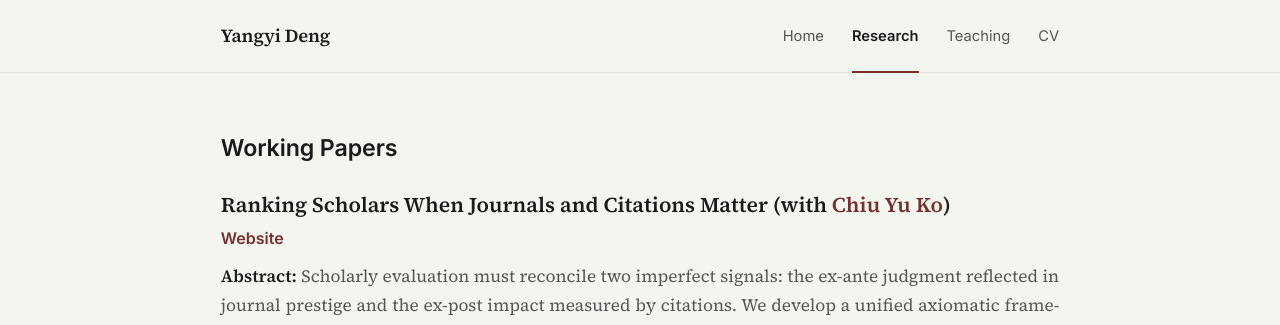
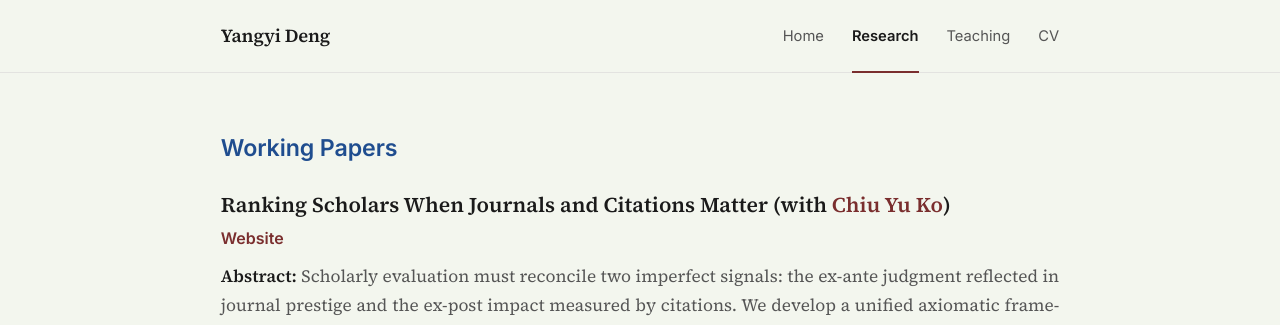
Before and after one commit to yangyi-deng/yangyi-deng.github.io, a Jekyll site: the page built from publications.html, in a window 1280 px wide and 1400 px high. Shown: the top 325 px of the window. Built offline with Jekyll 4.4.1, drawn with Linux system fonts in a browser that asks for light colours.

Commit message:
Add files via upload

```diff
--- a/publications.html
+++ b/publications.html
@@ -10,7 +10,7 @@ hide_sidebar: true
 <section>
   {% assign jmp = site.publications | where: "section", "jmp" | sort: "date" | reverse %}
   {% if jmp.size > 0 %}
-    <h3 class="subsection">Job Market Paper</h3>
+    <h3 class="subsection subsection--blue">Job Market Paper</h3>
     {% for pub in jmp %}
       {% include publication.html pub=pub %}
     {% endfor %}
@@ -18,7 +18,7 @@ hide_sidebar: true
 
   {% assign published = site.publications | where: "section", "published" | sort: "date" | reverse %}
   {% if published.size > 0 %}
-    <h3 class="subsection">Published</h3>
+    <h3 class="subsection subsection--blue">Published</h3>
     {% for pub in published %}
       {% include publication.html pub=pub %}
     {% endfor %}
@@ -26,7 +26,7 @@ hide_sidebar: true
 
   {% assign working = site.publications | where: "section", "working" | sort: "date" | reverse %}
   {% if working.size > 0 %}
-    <h3 class="subsection">Working Papers</h3>
+    <h3 class="subsection subsection--blue">Working Papers</h3>
 
     {% for pub in working %}
       <article class="paper">
@@ -106,7 +106,7 @@ hide_sidebar: true
 
   {% assign wip = site.publications | where: "section", "wip" %}
   {% if wip.size > 0 %}
-    <h3 class="subsection">Work in Progress</h3>
+    <h3 class="subsection subsection--blue">Work in Progress</h3>
 
     <ul class="wip-list">
       {% for pub in wip %}
--- a/styles.css
+++ b/styles.css
@@ -10,6 +10,7 @@
   --bg: #f3f6ee;
   --accent: #7a2e2e;
   --accent-hover: #5a1f1f;
+  --accent-blue: #1f4d8f;
 
   /* Caps the shell, but also keeps a visible margin on screens narrower than
      the cap — otherwise the page runs edge-to-edge on a 1440px laptop. */
@@ -324,6 +325,18 @@ h3.subsection {
   letter-spacing: -0.005em;
   color: var(--ink);
   margin: 48px 0 22px;
+}
+
+/* Two classes, so the colour wins over h3.subsection whatever the source order. */
+.subsection.subsection--blue {
+  color: var(--accent-blue);
+}
+
+/* A qualifier inside a group label — e.g. the institution — steps back from
+   the label itself. em keeps it proportional to the heading. */
+.subsection-note {
+  font-size: 0.74em;
+  font-weight: 400;
 }
 
 /* The first group label needs no leading gap — it opens the section. */
--- a/teaching.html
+++ b/teaching.html
@@ -9,7 +9,7 @@ hide_sidebar: true
 
 <section>
   {% if site.teaching.size > 0 %}
-    <h3 class="subsection">Teaching Assistant ({{ site.author.institution }})</h3>
+    <h3 class="subsection">Teaching Assistant <span class="subsection-note">({{ site.author.institution }})</span></h3>
 
     <ul class="teaching-list">
       {%- assign prev_level = "" -%}
```
